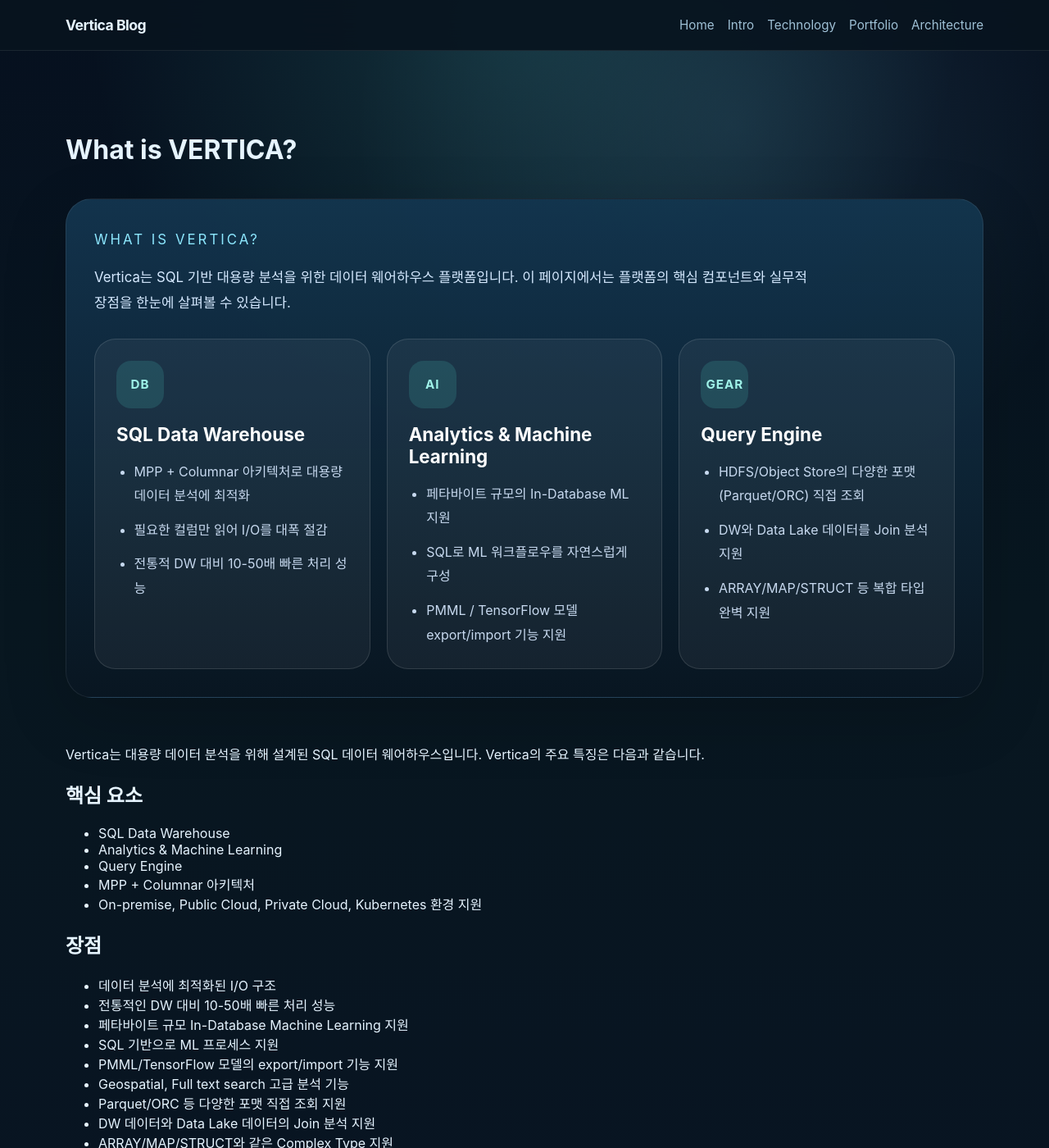
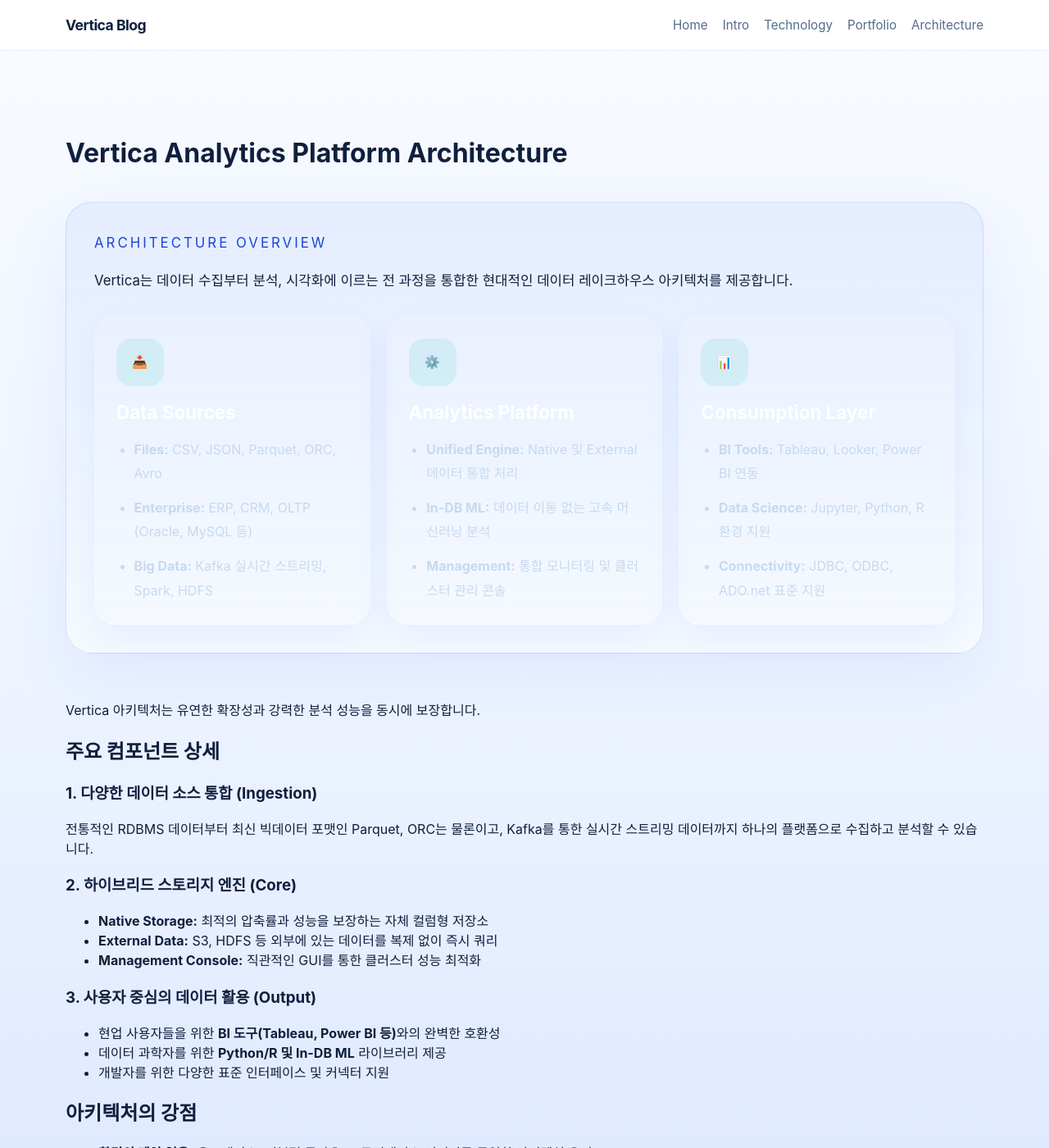
Before and after one commit to JIN0326/vertica_blog, a Jekyll site: the page built from what-is-vertica.md, in a window 1280 px wide and 1400 px high. Shown: the whole window at 82% size. Built offline with Jekyll 4.4.1, drawn with Linux system fonts in a browser that asks for light colours; some of the changed text lies outside the part shown.

Commit message:
Update blog content and styling

```diff
--- a/assets/css/style.css
+++ b/assets/css/style.css
@@ -1,14 +1,15 @@
 :root {
-  color-scheme: dark;
-  --bg: #08141f;
-  --panel: #0f2536;
-  --panel-alt: #152f43;
-  --text: #e6f4ff;
-  --muted: #9fc1d6;
-  --accent: #4fd1c5;
-  --accent-dark: #2aa5a0;
-  --border: rgba(255, 255, 255, 0.08);
-  --shadow: 0 24px 80px rgba(0, 0, 0, 0.25);
+  color-scheme: light;
+  --bg: #f5f8ff;
+  --surface: #ffffff;
+  --surface-alt: #eff4ff;
+  --surface-strong: #dfe9ff;
+  --text: #0f1f3d;
+  --muted: #556b8a;
+  --accent: #2d69ff;
+  --accent-dark: #1c44d9;
+  --border: rgba(45, 105, 255, 0.16);
+  --shadow: 0 24px 60px rgba(45, 105, 255, 0.12);
 }
 
 * {
@@ -20,14 +21,13 @@
   margin: 0;
   min-height: 100%;
   font-family: Inter, system-ui, -apple-system, BlinkMacSystemFont, "Segoe UI", sans-serif;
-  background: radial-gradient(circle at top, rgba(79, 209, 197, 0.18), transparent 32%),
-    radial-gradient(circle at 70% 10%, rgba(129, 201, 255, 0.12), transparent 28%),
-    linear-gradient(180deg, #06101f 0%, #081720 48%, #081422 100%);
+  background: linear-gradient(180deg, #f8fbff 0%, #eef4ff 48%, #dce7ff 100%);
   color: var(--text);
 }
 
 img {
   max-width: 100%;
+  display: block;
 }
 
 .page-shell {
@@ -37,11 +37,11 @@
 }
 
 .site-header {
-  border-bottom: 1px solid rgba(255, 255, 255, 0.08);
+  border-bottom: 1px solid rgba(45, 105, 255, 0.12);
   position: sticky;
   top: 0;
   backdrop-filter: blur(18px);
-  background: rgba(8, 20, 31, 0.92);
+  background: rgba(255, 255, 255, 0.92);
   z-index: 10;
 }
 
@@ -67,7 +67,7 @@
 .site-nav {
   display: flex;
   flex-wrap: wrap;
-  gap: 16px;
+  gap: 18px;
 }
 
 .site-nav a {
@@ -78,26 +78,26 @@
 }
 
 .site-nav a:hover {
-  color: var(--text);
+  color: var(--accent);
 }
 
 .site-content {
   width: min(1120px, calc(100% - 40px));
   margin: 0 auto;
-  padding: 80px 0 60px;
+  padding: 84px 0 64px;
 }
 
 .hero {
-  padding: 64px 0 72px;
-  background: linear-gradient(180deg, rgba(13, 45, 64, 0.92) 0%, rgba(8, 18, 31, 0.86) 100%);
-  border: 1px solid rgba(255, 255, 255, 0.08);
-  border-radius: 32px;
+  padding: 56px 0 64px;
+  background: linear-gradient(180deg, rgba(255, 255, 255, 0.96) 0%, rgba(235, 243, 255, 0.95) 100%);
+  border: 1px solid rgba(45, 105, 255, 0.15);
+  border-radius: 28px;
   box-shadow: var(--shadow);
 }
 
 .hero-content {
   display: grid;
-  gap: 22px;
+  gap: 20px;
 }
 
 .eyebrow {
@@ -147,15 +147,15 @@
 }
 
 .primary {
-  background: linear-gradient(135deg, var(--accent), #2e8e8a);
-  color: #08141f;
-  box-shadow: 0 16px 30px rgba(79, 209, 197, 0.25);
+  background: linear-gradient(135deg, var(--accent), #7aa8ff);
+  color: white;
+  box-shadow: 0 18px 40px rgba(45, 105, 255, 0.18);
 }
 
 .secondary {
-  border: 1px solid rgba(255, 255, 255, 0.14);
-  color: var(--text);
-  background: rgba(255, 255, 255, 0.05);
+  border: 1px solid rgba(45, 105, 255, 0.16);
+  color: var(--accent-dark);
+  background: rgba(45, 105, 255, 0.08);
 }
 
 .cards {
@@ -166,11 +166,11 @@
 }
 
 .card {
-  background: rgba(255, 255, 255, 0.04);
-  border: 1px solid rgba(255, 255, 255, 0.08);
+  background: var(--surface);
+  border: 1px solid rgba(45, 105, 255, 0.12);
   border-radius: 26px;
   padding: 28px;
-  box-shadow: 0 24px 60px rgba(0, 0, 0, 0.14);
+  box-shadow: 0 18px 45px rgba(45, 105, 255, 0.08);
 }
 
 .card h2 {
@@ -206,9 +206,9 @@
 
 .feature-list li {
   padding: 18px 20px;
-  border: 1px solid rgba(255, 255, 255, 0.08);
+  border: 1px solid rgba(45, 105, 255, 0.12);
   border-radius: 20px;
-  background: rgba(255, 255, 255, 0.03);
+  background: rgba(255, 255, 255, 0.85);
 }
 
 .feature-list li::before {
@@ -219,8 +219,8 @@
 }
 
 .site-footer {
-  border-top: 1px solid rgba(255, 255, 255, 0.08);
-  background: rgba(8, 20, 31, 0.96);
+  border-top: 1px solid rgba(45, 105, 255, 0.12);
+  background: rgba(255, 255, 255, 0.95);
 }
 
 .site-footer p {
@@ -264,18 +264,18 @@
 .page-hero {
   margin: 44px auto 52px;
   max-width: 960px;
-  background: rgba(255, 255, 255, 0.03);
-  border: 1px solid rgba(255, 255, 255, 0.08);
+  background: var(--surface);
+  border: 1px solid rgba(45, 105, 255, 0.12);
   border-radius: 28px;
   padding: 24px;
-  box-shadow: 0 24px 60px rgba(0, 0, 0, 0.14);
+  box-shadow: 0 24px 60px rgba(45, 105, 255, 0.08);
 }
 
 .page-hero img.page-banner {
   width: 100%;
   display: block;
   border-radius: 22px;
-  box-shadow: 0 24px 80px rgba(0, 0, 0, 0.18);
+  box-shadow: 0 24px 60px rgba(45, 105, 255, 0.08);
 }
 
 .page-hero figcaption {
@@ -288,10 +288,10 @@
 .slide-banner {
   margin: 40px auto 56px;
   padding: 34px;
-  background: linear-gradient(180deg, rgba(19, 53, 78, 0.96), rgba(9, 22, 34, 0.95));
-  border: 1px solid rgba(255, 255, 255, 0.08);
+  background: linear-gradient(180deg, rgba(227, 236, 255, 0.95), rgba(246, 250, 255, 1));
+  border: 1px solid rgba(45, 105, 255, 0.16);
   border-radius: 32px;
-  box-shadow: 0 24px 80px rgba(0, 0, 0, 0.16);
+  box-shadow: 0 24px 80px rgba(45, 105, 255, 0.08);
 }
 
 .slide-banner__intro {
@@ -300,14 +300,14 @@
 }
 
 .slide-banner__intro .eyebrow {
-  color: #8de8ff;
+  color: var(--accent-dark);
   letter-spacing: 0.18em;
   margin-bottom: 14px;
 }
 
 .slide-banner__intro p {
   margin: 0;
-  color: #d5e9ff;
+  color: var(--text);
   font-size: 1.05rem;
   line-height: 1.85;
 }
@@ -317,6 +317,60 @@
   grid-template-columns: repeat(3, minmax(0, 1fr));
   gap: 20px;
 }
+
+.slide-panel {
+  background: white;
+  border: 1px solid rgba(45, 105, 255, 0.12);
+  border-radius: 26px;
+  padding: 26px;
+  min-height: 320px;
+  display: flex;
+  flex-direction: column;
+  gap: 18px;
+  box-shadow: 0 16px 40px rgba(45, 105, 255, 0.08);
+}
+
+.slide-panel__icon {
+  width: 58px;
+  height: 58px;
+  border-radius: 18px;
+  background: rgba(45, 105, 255, 0.12);
+  color: var(--accent-dark);
+  display: inline-flex;
+  align-items: center;
+  justify-content: center;
+  font-weight: 700;
+  letter-spacing: 0.06em;
+  font-size: 0.95rem;
+}
+
+.slide-panel h3 {
+  margin: 0;
+  font-size: 1.4rem;
+  color: #122a46;
+}
+
+.slide-panel ul {
+  margin: 0;
+  padding-left: 1.35rem;
+  color: #425771;
+  line-height: 1.85;
+}
+
+.slide-panel ul li {
+  margin-bottom: 12px;
+}
+
+.slide-panel ul li:last-child {
+  margin-bottom: 0;
+}
+
+@media (max-width: 980px) {
+  .slide-panels {
+    grid-template-columns: 1fr;
+  }
+}
+
 
 .slide-panel {
   background: rgba(255, 255, 255, 0.05);
--- a/what-is-vertica.md
+++ b/what-is-vertica.md
@@ -1,67 +1,68 @@
 ---
-title: What is VERTICA?
+title: Vertica Architecture & Ecosystem
 layout: default
 ---
 
-# What is VERTICA?
+# Vertica Analytics Platform Architecture
 
 <div class="slide-banner">
   <div class="slide-banner__intro">
-    <p class="eyebrow">What is VERTICA?</p>
-    <p>Vertica는 SQL 기반 대용량 분석을 위한 데이터 웨어하우스 플랫폼입니다. 이 페이지에서는 플랫폼의 핵심 컴포넌트와 실무적 장점을 한눈에 살펴볼 수 있습니다.</p>
+    <p class="eyebrow">Architecture Overview</p>
+    <p>Vertica는 데이터 수집부터 분석, 시각화에 이르는 전 과정을 통합한 현대적인 데이터 레이크하우스 아키텍처를 제공합니다.</p>
   </div>
 
   <div class="slide-panels">
     <article class="slide-panel">
-      <div class="slide-panel__icon">DB</div>
-      <h3>SQL Data Warehouse</h3>
+      <div class="slide-panel__icon">📥</div>
+      <h3>Data Sources</h3>
       <ul>
-        <li>MPP + Columnar 아키텍처로 대용량 데이터 분석에 최적화</li>
-        <li>필요한 컬럼만 읽어 I/O를 대폭 절감</li>
-        <li>전통적 DW 대비 10-50배 빠른 처리 성능</li>
+        <li><b>Files:</b> CSV, JSON, Parquet, ORC, Avro</li>
+        <li><b>Enterprise:</b> ERP, CRM, OLTP (Oracle, MySQL 등)</li>
+        <li><b>Big Data:</b> Kafka 실시간 스트리밍, Spark, HDFS</li>
       </ul>
     </article>
 
     <article class="slide-panel">
-      <div class="slide-panel__icon">AI</div>
-      <h3>Analytics & Machine Learning</h3>
+      <div class="slide-panel__icon">⚙️</div>
+      <h3>Analytics Platform</h3>
       <ul>
-        <li>페타바이트 규모의 In-Database ML 지원</li>
-        <li>SQL로 ML 워크플로우를 자연스럽게 구성</li>
-        <li>PMML / TensorFlow 모델 export/import 기능 지원</li>
+        <li><b>Unified Engine:</b> Native 및 External 데이터 통합 처리</li>
+        <li><b>In-DB ML:</b> 데이터 이동 없는 고속 머신러닝 분석</li>
+        <li><b>Management:</b> 통합 모니터링 및 클러스터 관리 콘솔</li>
       </ul>
     </article>
 
     <article class="slide-panel">
-      <div class="slide-panel__icon">GEAR</div>
-      <h3>Query Engine</h3>
+      <div class="slide-panel__icon">📊</div>
+      <h3>Consumption Layer</h3>
       <ul>
-        <li>HDFS/Object Store의 다양한 포맷(Parquet/ORC) 직접 조회</li>
-        <li>DW와 Data Lake 데이터를 Join 분석 지원</li>
-        <li>ARRAY/MAP/STRUCT 등 복합 타입 완벽 지원</li>
+        <li><b>BI Tools:</b> Tableau, Looker, Power BI 연동</li>
+        <li><b>Data Science:</b> Jupyter, Python, R 환경 지원</li>
+        <li><b>Connectivity:</b> JDBC, ODBC, ADO.net 표준 지원</li>
       </ul>
     </article>
   </div>
 </div>
 
-Vertica는 대용량 데이터 분석을 위해 설계된 SQL 데이터 웨어하우스입니다. Vertica의 주요 특징은 다음과 같습니다.
+Vertica 아키텍처는 유연한 확장성과 강력한 분석 성능을 동시에 보장합니다.
 
-## 핵심 요소
+## 주요 컴포넌트 상세
 
-- SQL Data Warehouse
-- Analytics & Machine Learning
-- Query Engine
-- MPP + Columnar 아키텍처
-- On-premise, Public Cloud, Private Cloud, Kubernetes 환경 지원
+### 1. 다양한 데이터 소스 통합 (Ingestion)
+전통적인 RDBMS 데이터부터 최신 빅데이터 포맷인 Parquet, ORC는 물론이고, Kafka를 통한 실시간 스트리밍 데이터까지 하나의 플랫폼으로 수집하고 분석할 수 있습니다.
 
-## 장점
+### 2. 하이브리드 스토리지 엔진 (Core)
+- **Native Storage:** 최적의 압축률과 성능을 보장하는 자체 컬럼형 저장소
+- **External Data:** S3, HDFS 등 외부에 있는 데이터를 복제 없이 즉시 쿼리
+- **Management Console:** 직관적인 GUI를 통한 클러스터 성능 최적화
 
-- 데이터 분석에 최적화된 I/O 구조
-- 전통적인 DW 대비 10-50배 빠른 처리 성능
-- 페타바이트 규모 In-Database Machine Learning 지원
-- SQL 기반으로 ML 프로세스 지원
-- PMML/TensorFlow 모델의 export/import 기능 지원
-- Geospatial, Full text search 고급 분석 기능
-- Parquet/ORC 등 다양한 포맷 직접 조회 지원
-- DW 데이터와 Data Lake 데이터의 Join 분석 지원
-- ARRAY/MAP/STRUCT와 같은 Complex Type 지원
+### 3. 사용자 중심의 데이터 활용 (Output)
+- 현업 사용자들을 위한 **BI 도구(Tableau, Power BI 등)**와의 완벽한 호환성
+- 데이터 과학자를 위한 **Python/R 및 In-DB ML** 라이브러리 제공
+- 개발자를 위한 다양한 표준 인터페이스 및 커넥터 지원
+
+## 아키텍처의 강점
+
+- **환경의 제약 없음:** 온프레미스, 퍼블릭 클라우드, 쿠버네티스 어디서든 동일한 아키텍처 유지
+- **데이터 격리(Isolation):** 워크로드 분리를 통해 분석과 적재 업무 간의 간섭 최소화
+- **무한 확장성:** 데이터 양이 늘어나도 노드 추가만으로 선형적인 성능 향상 증명
```
